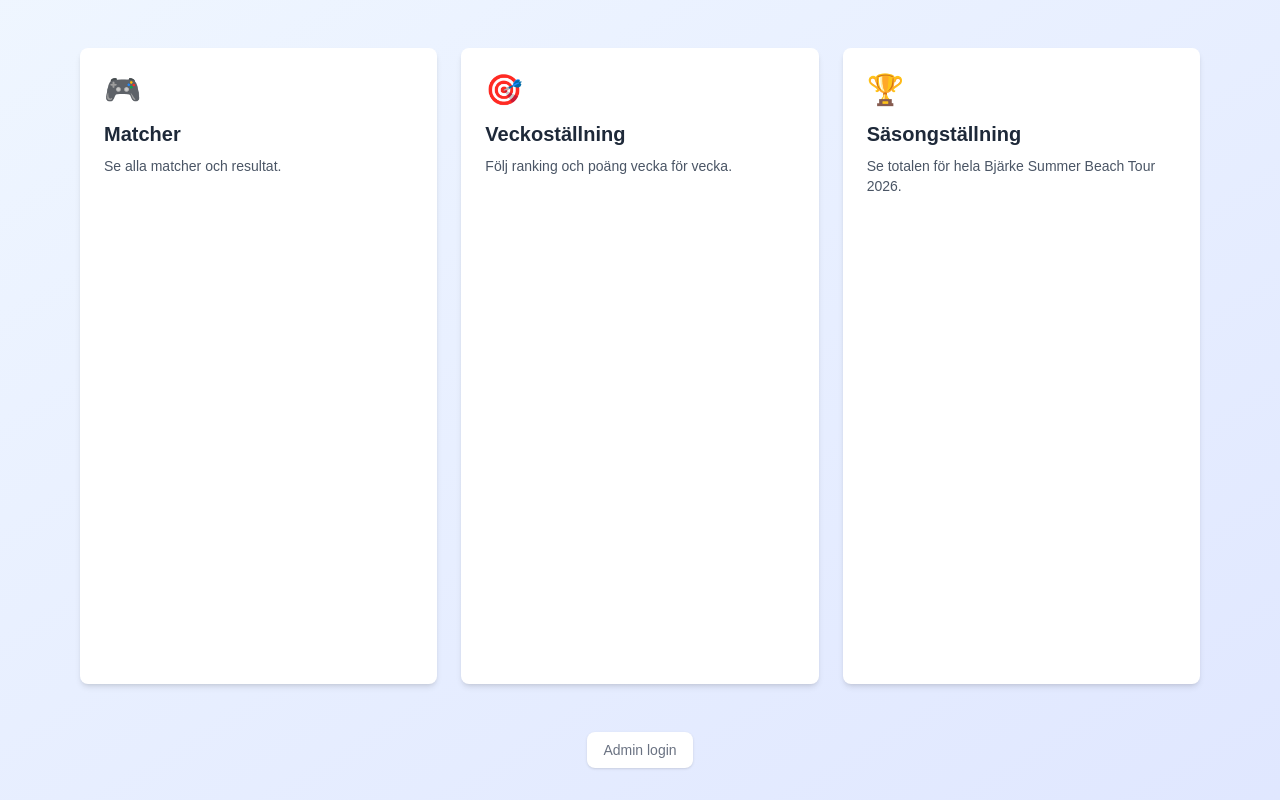
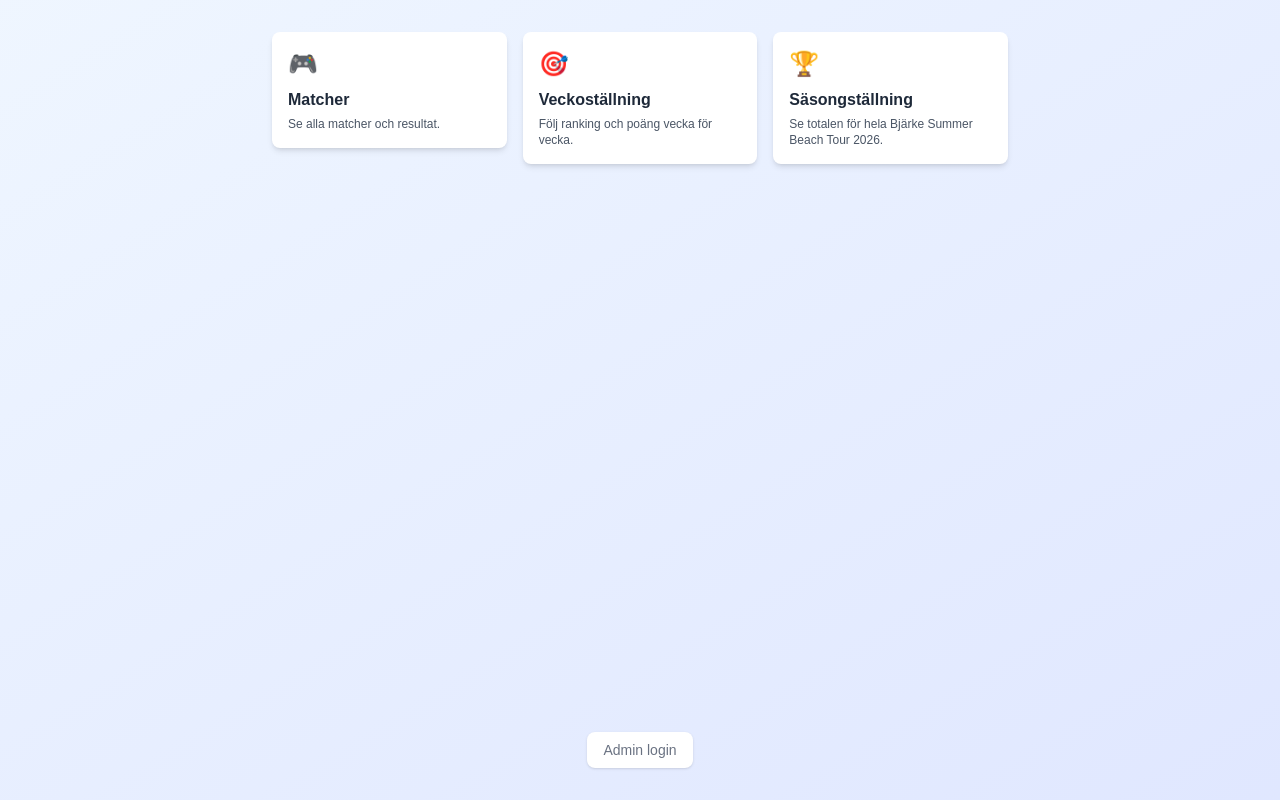
Before and after one commit to danielhallenengagegroupse/beachtour-app, a Next.js app: page /public in a window 1280 px wide. Built offline with nearby package versions, Linux system fonts and the light colour scheme.

Commit message:
Compact public landing page cards

```diff
--- a/app/public/page.tsx
+++ b/app/public/page.tsx
@@ -3,23 +3,23 @@ import Link from "next/link";
 export default function PublicHomePage() {
   return (
     <main className="min-h-screen bg-gradient-to-br from-blue-50 to-indigo-100 flex flex-col">
-      <div className="mx-auto grid max-w-6xl w-full grid-cols-1 gap-6 px-4 py-12 md:grid-cols-3 flex-1">
-        <Link href="/public/matches" className="rounded-lg bg-white p-6 shadow-md transition-shadow hover:shadow-lg">
-          <div className="text-3xl">🎮</div>
-          <h2 className="mt-3 text-xl font-bold text-gray-800">Matcher</h2>
-          <p className="mt-2 text-sm text-gray-600">Se alla matcher och resultat.</p>
+      <div className="mx-auto grid max-w-3xl w-full grid-cols-1 gap-4 px-4 py-8 md:grid-cols-3 flex-1 items-start">
+        <Link href="/public/matches" className="rounded-lg bg-white p-4 shadow-md transition-shadow hover:shadow-lg">
+          <div className="text-2xl">🎮</div>
+          <h2 className="mt-2 text-base font-bold text-gray-800">Matcher</h2>
+          <p className="mt-1 text-xs text-gray-600">Se alla matcher och resultat.</p>
         </Link>
 
-        <Link href="/standings/weekly" className="rounded-lg bg-white p-6 shadow-md transition-shadow hover:shadow-lg">
-          <div className="text-3xl">🎯</div>
-          <h2 className="mt-3 text-xl font-bold text-gray-800">Veckoställning</h2>
-          <p className="mt-2 text-sm text-gray-600">Följ ranking och poäng vecka för vecka.</p>
+        <Link href="/standings/weekly" className="rounded-lg bg-white p-4 shadow-md transition-shadow hover:shadow-lg">
+          <div className="text-2xl">🎯</div>
+          <h2 className="mt-2 text-base font-bold text-gray-800">Veckoställning</h2>
+          <p className="mt-1 text-xs text-gray-600">Följ ranking och poäng vecka för vecka.</p>
         </Link>
 
-        <Link href="/standings/season" className="rounded-lg bg-white p-6 shadow-md transition-shadow hover:shadow-lg">
-          <div className="text-3xl">🏆</div>
-          <h2 className="mt-3 text-xl font-bold text-gray-800">Säsongställning</h2>
-          <p className="mt-2 text-sm text-gray-600">Se totalen för hela Bjärke Summer Beach Tour 2026.</p>
+        <Link href="/standings/season" className="rounded-lg bg-white p-4 shadow-md transition-shadow hover:shadow-lg">
+          <div className="text-2xl">🏆</div>
+          <h2 className="mt-2 text-base font-bold text-gray-800">Säsongställning</h2>
+          <p className="mt-1 text-xs text-gray-600">Se totalen för hela Bjärke Summer Beach Tour 2026.</p>
         </Link>
       </div>
 
```
